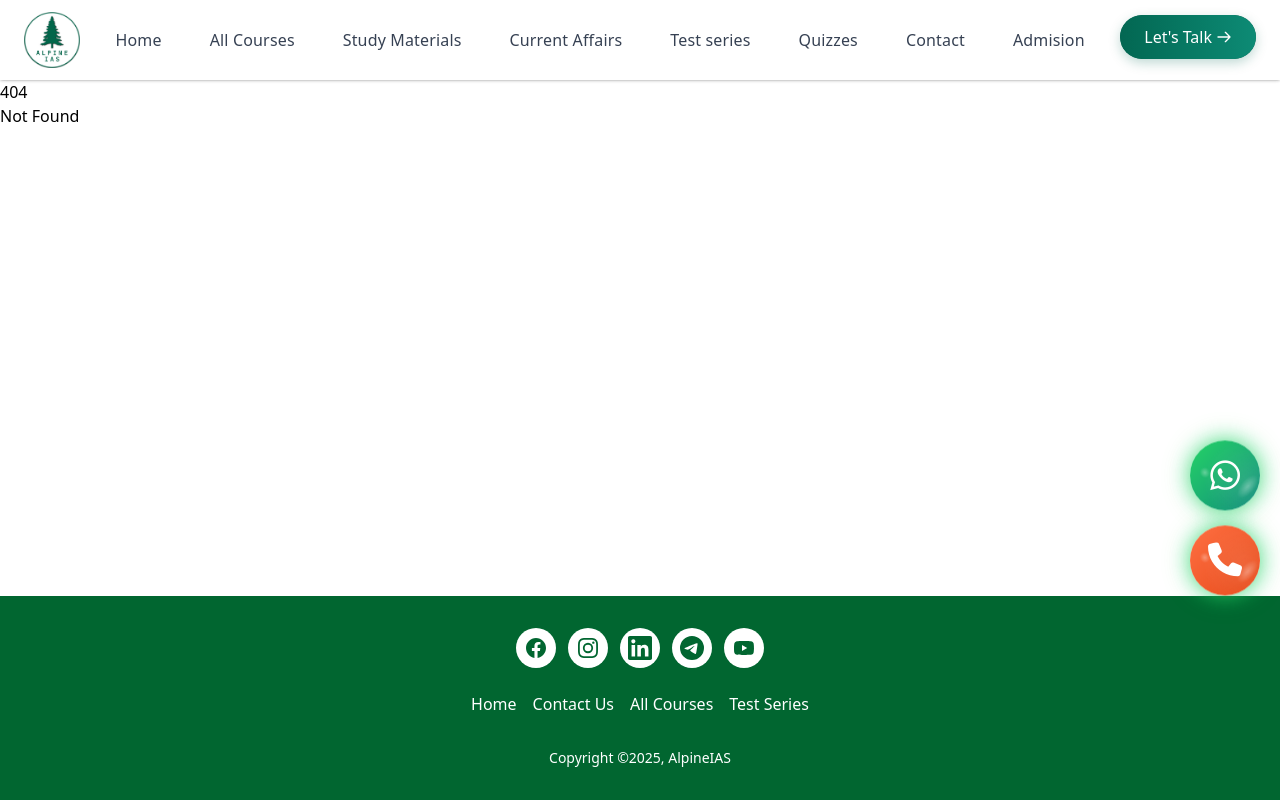
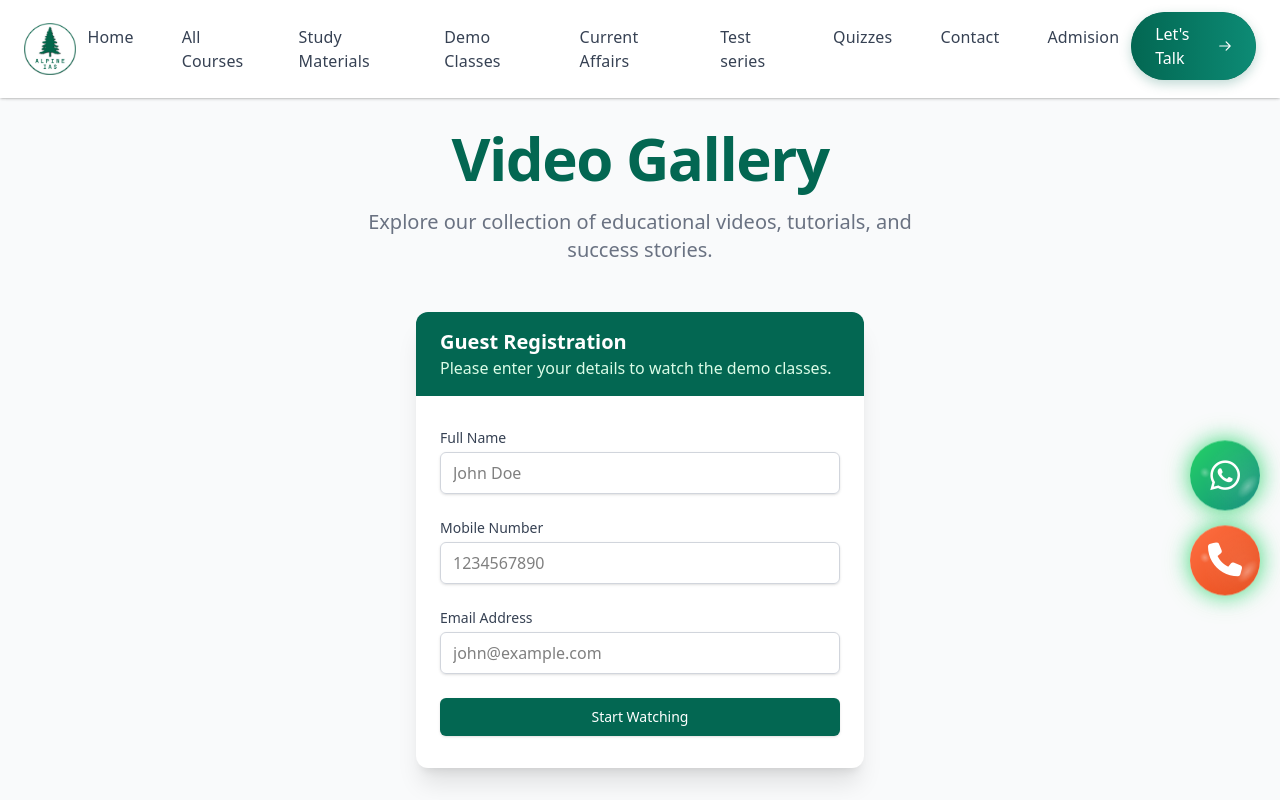
Before and after one commit to abhimanyuonline/AlpineIAS, a SvelteKit app: page /demo-classes in a window 1280 px wide. Before the commit this address had no page. Built offline with nearby package versions, Linux system fonts and the light colour scheme.

Commit message:
added Demo video

```diff
--- a/src/components/MainMenu.svelte
+++ b/src/components/MainMenu.svelte
@@ -8,20 +8,21 @@
 	let activeItem = null;
 
 	let menuItems = [
-      { name: "Home", link: "/" },
-      { name: "All Courses", link: "/all-courses" },
-      { name: "Study Materials", link: "/study-material", dropdown: false },
-      { name: "Current Affairs", link: "/current-affairs" },
-      { name: "Test series", link: "/test-series" },
-      { name: "Quizzes", link: "/quizzes" },
-      { name: "Contact", link: "/contact-us" },
-      { name: "Admision", link: "/admision"},
+		{ name: 'Home', link: '/' },
+		{ name: 'All Courses', link: '/all-courses' },
+		{ name: 'Study Materials', link: '/study-material', dropdown: false },
+		{ name: 'Demo Classes', link: '/demo-classes' },
+		{ name: 'Current Affairs', link: '/current-affairs' },
+		{ name: 'Test series', link: '/test-series' },
+		{ name: 'Quizzes', link: '/quizzes' },
+		{ name: 'Contact', link: '/contact-us' },
+		{ name: 'Admision', link: '/admision' }
 	];
 
 	// Alpine green custom colors
-  const alpineGreen = "#036752";
-  const alpineGreenLight = "#0d8b75";
-  const alpineGreenDark = "#025444";
+	const alpineGreen = '#036752';
+	const alpineGreenLight = '#0d8b75';
+	const alpineGreenDark = '#025444';
 
 	// Button animation states
 	let buttonHovered = false;
@@ -65,16 +66,16 @@
 	</div>
 
 	<!-- Desktop Navigation -->
-<nav class="hidden md:flex space-x-6 text-gray-700">
+	<nav class="hidden space-x-6 text-gray-700 md:flex">
 		{#each menuItems as item, index}
 			<div
-      class="relative group"
+				class="group relative"
 				on:mouseenter={() => handleMenuHover(index)}
 				on:mouseleave={handleMenuLeave}
 			>
 				<a
 					href={item.link}
-        class="nav-link relative py-2 px-3 block transition-all duration-300 rounded-md"
+					class="nav-link relative block rounded-md px-3 py-2 transition-all duration-300"
 					style="box-shadow: {activeItem === index ? '0 2px 10px rgba(3, 103, 82, 0.25)' : 'none'};
                transform: {activeItem === index ? 'translateY(-2px)' : 'none'};
                background-color: {activeItem === index ? 'rgba(3, 103, 82, 0.05)' : 'transparent'};
@@ -83,19 +84,32 @@
 					{item.name}
 					<!-- Animated underline indicator -->
 					<span
-          class="block absolute bottom-0 left-1/2 w-0 h-0.5 bg-[#036752] transform -translate-x-1/2 transition-all duration-300 nav-indicator"
-          style="width: {activeItem === index ? '80%' : '0'}; opacity: {activeItem === index ? '1' : '0'}"
+						class="nav-indicator absolute bottom-0 left-1/2 block h-0.5 w-0 -translate-x-1/2 transform bg-[#036752] transition-all duration-300"
+						style="width: {activeItem === index ? '80%' : '0'}; opacity: {activeItem === index
+							? '1'
+							: '0'}"
 					></span>
 				</a>
 				{#if item.dropdown}
 					<div
-          class="absolute left-0 mt-2 w-48 bg-white shadow-lg z-2 rounded-md overflow-hidden"
-          style="opacity: {activeItem === index ? '1' : '0'}; pointer-events: {activeItem === index ? 'all' : 'none'};
+						class="absolute left-0 z-2 mt-2 w-48 overflow-hidden rounded-md bg-white shadow-lg"
+						style="opacity: {activeItem === index ? '1' : '0'}; pointer-events: {activeItem ===
+						index
+							? 'all'
+							: 'none'};
                  box-shadow: 0 4px 15px rgba(3, 103, 82, 0.2), 0 1px 3px rgba(3, 103, 82, 0.1);"
-          transition:scale={{duration: 200, start: 0.95, opacity: 0}}
+						transition:scale={{ duration: 200, start: 0.95, opacity: 0 }}
 					>
-          <a href="#" class="block px-4 py-3 transition-all duration-200 transform hover:translate-x-1 nav-dropdown-item">Option 1</a>
-          <a href="#" class="block px-4 py-3 transition-all duration-200 transform hover:translate-x-1 nav-dropdown-item">Option 2</a>
+						<a
+							href="#"
+							class="nav-dropdown-item block transform px-4 py-3 transition-all duration-200 hover:translate-x-1"
+							>Option 1</a
+						>
+						<a
+							href="#"
+							class="nav-dropdown-item block transform px-4 py-3 transition-all duration-200 hover:translate-x-1"
+							>Option 2</a
+						>
 					</div>
 				{/if}
 			</div>
@@ -108,7 +122,7 @@
 			href="https://api.whatsapp.com/send?phone=919749033332&text=Hi,%20enquiry%20from%20AlpineIAS%20website"
 			target="_blank"
 			rel="noopener noreferrer"
-    class="lets-talk-btn text-white px-6 py-2.5 rounded-full relative overflow-hidden font-medium transition-all duration-300 inline-block"
+			class="lets-talk-btn relative inline-block overflow-hidden rounded-full px-6 py-2.5 font-medium text-white transition-all duration-300"
 			style="background-color: {buttonHovered ? alpineGreenLight : alpineGreen};
            transform: translateY({buttonClicked ? '2px' : '0'});"
 			on:mouseenter={() => animateButtonHover(true)}
@@ -116,25 +130,32 @@
 			on:click={animateButtonClick}
 		>
 			<!-- Button background with gradient -->
-    <div class="absolute inset-0 bg-gradient-to-r from-[#036752] to-[#0d8b75] rounded-full"></div>
+			<div class="absolute inset-0 rounded-full bg-gradient-to-r from-[#036752] to-[#0d8b75]"></div>
 
 			<!-- Button text with arrow -->
 			<div class="relative z-10 flex items-center justify-center space-x-1">
 				<span>Let's Talk</span>
 				<svg
-        class="w-4 h-4 transition-transform duration-300"
+					class="h-4 w-4 transition-transform duration-300"
 					style="transform: translateX({buttonHovered ? '3px' : '0'});"
-        fill="none" stroke="currentColor" viewBox="0 0 24 24"
+					fill="none"
+					stroke="currentColor"
+					viewBox="0 0 24 24"
 					xmlns="http://www.w3.org/2000/svg"
 				>
-        <path stroke-linecap="round" stroke-linejoin="round" stroke-width="2" d="M14 5l7 7m0 0l-7 7m7-7H3"></path>
+					<path
+						stroke-linecap="round"
+						stroke-linejoin="round"
+						stroke-width="2"
+						d="M14 5l7 7m0 0l-7 7m7-7H3"
+					></path>
 				</svg>
 			</div>
 
 			<!-- Light effect on hover -->
 			{#if buttonHovered}
 				<div
-        class="absolute inset-0 bg-white opacity-10 rounded-full"
+					class="absolute inset-0 rounded-full bg-white opacity-10"
 					transition:fade={{ duration: 200 }}
 				></div>
 			{/if}
@@ -142,24 +163,50 @@
 	</div>
 
 	<!-- Hamburger Button (Mobile) - KEEPING YOUR ORIGINAL CODE -->
-<button class="md:hidden text-gray-700 focus:outline-none" on:click={() => menuOpen = !menuOpen} aria-label="menu-btn">
-  <svg class="w-8 h-8" fill="none" stroke="currentColor" viewBox="0 0 24 24" xmlns="http://www.w3.org/2000/svg">
-    <path stroke-linecap="round" stroke-linejoin="round" stroke-width="2" d="M4 6h16M4 12h16m-7 6h7"></path>
+	<button
+		class="text-gray-700 focus:outline-none md:hidden"
+		on:click={() => (menuOpen = !menuOpen)}
+		aria-label="menu-btn"
+	>
+		<svg
+			class="h-8 w-8"
+			fill="none"
+			stroke="currentColor"
+			viewBox="0 0 24 24"
+			xmlns="http://www.w3.org/2000/svg"
+		>
+			<path
+				stroke-linecap="round"
+				stroke-linejoin="round"
+				stroke-width="2"
+				d="M4 6h16M4 12h16m-7 6h7"
+			></path>
 		</svg>
 	</button>
 </header>
 
 {#if menuOpen}
-  <div class="fixed z-2 right-0 top-0 h-screen" transition:fly={{ x:200, duration: 500 }}>
-      <div class="w-64 bg-white h-full shadow-lg p-6 flex flex-col space-y-4">
+	<div class="fixed top-0 right-0 z-2 h-screen" transition:fly={{ x: 200, duration: 500 }}>
+		<div class="flex h-full w-64 flex-col space-y-4 bg-white p-6 shadow-lg">
 			<!-- Close button -->
 			<div class="flex justify-end">
 				<button
-              class="text-gray-500 hover:text-gray-800 transition-colors duration-200"
-              on:click={() => menuOpen = false}
+					class="text-gray-500 transition-colors duration-200 hover:text-gray-800"
+					on:click={() => (menuOpen = false)}
 				>
-              <svg class="w-6 h-6" fill="none" stroke="currentColor" viewBox="0 0 24 24" xmlns="http://www.w3.org/2000/svg">
-                <path stroke-linecap="round" stroke-linejoin="round" stroke-width="2" d="M6 18L18 6M6 6l12 12"></path>
+					<svg
+						class="h-6 w-6"
+						fill="none"
+						stroke="currentColor"
+						viewBox="0 0 24 24"
+						xmlns="http://www.w3.org/2000/svg"
+					>
+						<path
+							stroke-linecap="round"
+							stroke-linejoin="round"
+							stroke-width="2"
+							d="M6 18L18 6M6 6l12 12"
+						></path>
 					</svg>
 				</button>
 			</div>
@@ -167,28 +214,49 @@
 			<!-- Mobile Menu Items - ONLY CHANGE: Added on:click={closeMenu} -->
 			{#each menuItems as item, index}
 				<div
-              class="relative group"
-              transition:fly={{ y: 10, delay: 100 + (index * 50), duration: 200 }}
+					class="group relative"
+					transition:fly={{ y: 10, delay: 100 + index * 50, duration: 200 }}
 				>
 					<a
 						href={item.link}
-                class="block py-3 px-3 transition-all duration-200 border-b border-gray-100 rounded-md mobile-nav-item"
+						class="mobile-nav-item block rounded-md border-b border-gray-100 px-3 py-3 transition-all duration-200"
 						style="box-shadow: 0 1px 3px rgba(3, 103, 82, 0.1);"
 						on:click={closeMenu}
 					>
 						{item.name}
 						{#if item.dropdown}
 							<span class="float-right">
-                    <svg class="w-4 h-4" fill="none" stroke="currentColor" viewBox="0 0 24 24" xmlns="http://www.w3.org/2000/svg">
-                      <path stroke-linecap="round" stroke-linejoin="round" stroke-width="2" d="M19 9l-7 7-7-7"></path>
+								<svg
+									class="h-4 w-4"
+									fill="none"
+									stroke="currentColor"
+									viewBox="0 0 24 24"
+									xmlns="http://www.w3.org/2000/svg"
+								>
+									<path
+										stroke-linecap="round"
+										stroke-linejoin="round"
+										stroke-width="2"
+										d="M19 9l-7 7-7-7"
+									></path>
 								</svg>
 							</span>
 						{/if}
 					</a>
 					{#if item.dropdown}
-                <div class="pl-4 mt-2 space-y-2 hidden group-hover:block">
-                  <a href="#" class="block py-2 px-3 my-2 transition-all duration-200 transform hover:translate-x-1 rounded-md mobile-dropdown-item" style="box-shadow: 0 1px 2px rgba(3, 103, 82, 0.1);" on:click={closeMenu}>Option 1</a>
-                  <a href="#" class="block py-2 px-3 my-2 transition-all duration-200 transform hover:translate-x-1 rounded-md mobile-dropdown-item" style="box-shadow: 0 1px 2px rgba(3, 103, 82, 0.1);" on:click={closeMenu}>Option 2</a>
+						<div class="mt-2 hidden space-y-2 pl-4 group-hover:block">
+							<a
+								href="#"
+								class="mobile-dropdown-item my-2 block transform rounded-md px-3 py-2 transition-all duration-200 hover:translate-x-1"
+								style="box-shadow: 0 1px 2px rgba(3, 103, 82, 0.1);"
+								on:click={closeMenu}>Option 1</a
+							>
+							<a
+								href="#"
+								class="mobile-dropdown-item my-2 block transform rounded-md px-3 py-2 transition-all duration-200 hover:translate-x-1"
+								style="box-shadow: 0 1px 2px rgba(3, 103, 82, 0.1);"
+								on:click={closeMenu}>Option 2</a
+							>
 						</div>
 					{/if}
 				</div>
@@ -199,7 +267,7 @@
 				href="https://api.whatsapp.com/send?phone=919749033332&text=Hi,%20enquiry%20from%20AlpineIAS%20website%20for%20course%201year"
 				target="_blank"
 				rel="noopener noreferrer"
-            class="lets-talk-btn w-full text-white px-6 py-2.5 rounded-full relative overflow-hidden font-medium transition-all duration-300 mt-4 inline-block text-center"
+				class="lets-talk-btn relative mt-4 inline-block w-full overflow-hidden rounded-full px-6 py-2.5 text-center font-medium text-white transition-all duration-300"
 				style="background-color: {alpineGreen};"
 				on:click={() => {
 					animateButtonClick();
@@ -207,11 +275,24 @@
 				}}
 				transition:fly={{ y: 20, delay: 400, duration: 300 }}
 			>
-            <div class="absolute inset-0 bg-gradient-to-r from-[#036752] to-[#0d8b75] rounded-full"></div>
+				<div
+					class="absolute inset-0 rounded-full bg-gradient-to-r from-[#036752] to-[#0d8b75]"
+				></div>
 				<div class="relative z-10 flex items-center justify-center space-x-1">
 					<span>Let's Talk</span>
-              <svg class="w-4 h-4" fill="none" stroke="currentColor" viewBox="0 0 24 24" xmlns="http://www.w3.org/2000/svg">
-                <path stroke-linecap="round" stroke-linejoin="round" stroke-width="2" d="M14 5l7 7m0 0l-7 7m7-7H3"></path>
+					<svg
+						class="h-4 w-4"
+						fill="none"
+						stroke="currentColor"
+						viewBox="0 0 24 24"
+						xmlns="http://www.w3.org/2000/svg"
+					>
+						<path
+							stroke-linecap="round"
+							stroke-linejoin="round"
+							stroke-width="2"
+							d="M14 5l7 7m0 0l-7 7m7-7H3"
+						></path>
 					</svg>
 				</div>
 			</a>
@@ -288,14 +369,24 @@
 
 	/* Menu item hover effect */
 	@keyframes fadeIn {
-  from { opacity: 0; transform: translateY(10px); }
-  to { opacity: 1; transform: translateY(0); }
+		from {
+			opacity: 0;
+			transform: translateY(10px);
+		}
+		to {
+			opacity: 1;
+			transform: translateY(0);
+		}
 	}
 
 	/* Mobile menu item hover animation */
 	@keyframes slideRight {
-  from { transform: translateX(0); }
-  to { transform: translateX(5px); }
+		from {
+			transform: translateX(0);
+		}
+		to {
+			transform: translateX(5px);
+		}
 	}
 
 	/* Mobile nav item styling */
@@ -311,8 +402,14 @@
 
 	/* 3D shadow effect on hover */
 	@keyframes shadowPulse {
-  0% { box-shadow: 0 2px 5px rgba(0, 0, 0, 0.1); }
-  50% { box-shadow: 0 4px 10px rgba(0, 0, 0, 0.15); }
-  100% { box-shadow: 0 2px 5px rgba(0, 0, 0, 0.1); }
+		0% {
+			box-shadow: 0 2px 5px rgba(0, 0, 0, 0.1);
+		}
+		50% {
+			box-shadow: 0 4px 10px rgba(0, 0, 0, 0.15);
+		}
+		100% {
+			box-shadow: 0 2px 5px rgba(0, 0, 0, 0.1);
+		}
 	}
 </style>
--- /dev/null
+++ b/src/routes/demo-classes/+page.svelte
@@ -0,0 +1,163 @@
+<script>
+	import { fade, fly } from 'svelte/transition';
+
+	// Placeholder data for YouTube videos
+	// You can replace 'id' with actual YouTube video IDs
+	const videos = [
+		{
+			id: 'dQw4w9WgXcQ',
+			title: 'Course Introduction',
+			description: 'Welcome to our comprehensive coaching program.'
+		},
+		{
+			id: 'M7fi_IBsa0k',
+			title: 'Chapter 1: Basics',
+			description: 'Understanding the fundamental concepts.'
+		},
+		{
+			id: 'tgbNymZ7vqY',
+			title: 'Chapter 2: Advanced Topics',
+			description: 'Deep dive into complex theories.'
+		},
+		{
+			id: 'ScMzIvxBSi4',
+			title: 'Exam Strategies',
+			description: 'Tips and tricks to ace your exams.'
+		},
+		{ id: '9bZkp7q19f0', title: 'Student Success Story', description: 'Hear from our topper.' },
+		{ id: 'jNQXAC9IVRw', title: 'Live Session Recording', description: 'Q&A session with faculty.' }
+	];
+
+	let loaded = false;
+	let showVideos = false;
+	let name = '';
+	let mobile = '';
+	let email = '';
+
+	function handleSubmit() {
+		if (name && mobile && email) {
+			showVideos = true;
+		}
+	}
+
+	import { onMount } from 'svelte';
+	onMount(() => {
+		loaded = true;
+	});
+</script>
+
+<svelte:head>
+	<title>Video Gallery - Alpine Coaching</title>
+	<meta name="description" content="Watch our latest educational videos and tutorials." />
+</svelte:head>
+
+<div class="min-h-screen bg-gray-50 px-4 py-12 sm:px-6 lg:px-8">
+	<div class="mx-auto max-w-7xl">
+		<div class="mb-12 text-center" in:fly={{ y: -20, duration: 800 }}>
+			<h1 class="text-4xl font-extrabold text-[#036752] sm:text-5xl sm:tracking-tight lg:text-6xl">
+				Video Gallery
+			</h1>
+			<p class="mx-auto mt-5 max-w-xl text-xl text-gray-500">
+				Explore our collection of educational videos, tutorials, and success stories.
+			</p>
+		</div>
+
+		{#if !showVideos}
+			<div
+				class="mx-auto max-w-md overflow-hidden rounded-xl bg-white shadow-xl"
+				in:fly={{ y: 20, duration: 800 }}
+			>
+				<div class="bg-[#036752] px-6 py-4">
+					<h2 class="text-xl font-bold text-white">Guest Registration</h2>
+					<p class="text-green-100">Please enter your details to watch the demo classes.</p>
+				</div>
+				<form on:submit|preventDefault={handleSubmit} class="space-y-6 px-6 py-8">
+					<div>
+						<label for="name" class="block text-sm font-medium text-gray-700">Full Name</label>
+						<input
+							type="text"
+							id="name"
+							bind:value={name}
+							required
+							class="mt-1 block w-full rounded-md border border-gray-300 px-3 py-2 shadow-sm focus:border-[#036752] focus:ring-[#036752] focus:outline-none"
+							placeholder="John Doe"
+						/>
+					</div>
+
+					<div>
+						<label for="mobile" class="block text-sm font-medium text-gray-700">Mobile Number</label
+						>
+						<input
+							type="tel"
+							id="mobile"
+							bind:value={mobile}
+							required
+							pattern="[-0-9+ ]{(10, 15)}"
+							title="Please enter a valid mobile number (10-15 digits)"
+							class="mt-1 block w-full rounded-md border border-gray-300 px-3 py-2 shadow-sm focus:border-[#036752] focus:ring-[#036752] focus:outline-none"
+							placeholder="1234567890"
+						/>
+					</div>
+
+					<div>
+						<label for="email" class="block text-sm font-medium text-gray-700">Email Address</label>
+						<input
+							type="email"
+							id="email"
+							bind:value={email}
+							required
+							class="mt-1 block w-full rounded-md border border-gray-300 px-3 py-2 shadow-sm focus:border-[#036752] focus:ring-[#036752] focus:outline-none"
+							placeholder="john@example.com"
+						/>
+					</div>
+
+					<div>
+						<button
+							type="submit"
+							class="flex w-full justify-center rounded-md border border-transparent bg-[#036752] px-4 py-2 text-sm font-medium text-white shadow-sm transition-colors hover:bg-[#025642] focus:ring-2 focus:ring-[#036752] focus:ring-offset-2 focus:outline-none"
+						>
+							Start Watching
+						</button>
+					</div>
+				</form>
+			</div>
+		{:else}
+			<div class="grid grid-cols-1 gap-8 sm:grid-cols-2 lg:grid-cols-3">
+				{#each videos as video, i}
+					<div
+						class="transform overflow-hidden rounded-xl bg-white shadow-lg transition-all duration-300 hover:-translate-y-1 hover:shadow-2xl"
+						in:fly={{ y: 20, duration: 800, delay: i * 100 }}
+					>
+						<div class="group relative h-0 bg-gray-200 pb-[56.25%]">
+							<!-- YouTube Embed -->
+							<iframe
+								class="absolute top-0 left-0 h-full w-full"
+								src="https://www.youtube.com/embed/{video.id}"
+								title={video.title}
+								frameborder="0"
+								allow="accelerometer; autoplay; clipboard-write; encrypted-media; gyroscope; picture-in-picture"
+								allowfullscreen
+							></iframe>
+						</div>
+						<div class="p-6">
+							<h3 class="mb-2 line-clamp-1 text-lg font-bold text-gray-900" title={video.title}>
+								{video.title}
+							</h3>
+							<p class="line-clamp-2 text-sm text-gray-600">{video.description}</p>
+						</div>
+					</div>
+				{/each}
+			</div>
+
+			{#if videos.length === 0}
+				<div class="py-20 text-center text-gray-500">
+					<p>No videos available at the moment. Please check back later.</p>
+				</div>
+			{/if}
+		{/if}
+	</div>
+</div>
+
+<style>
+	/* Add any custom styles here if needed */
+</style>
```
Lines whose indentation alone changed are shown as unchanged.
